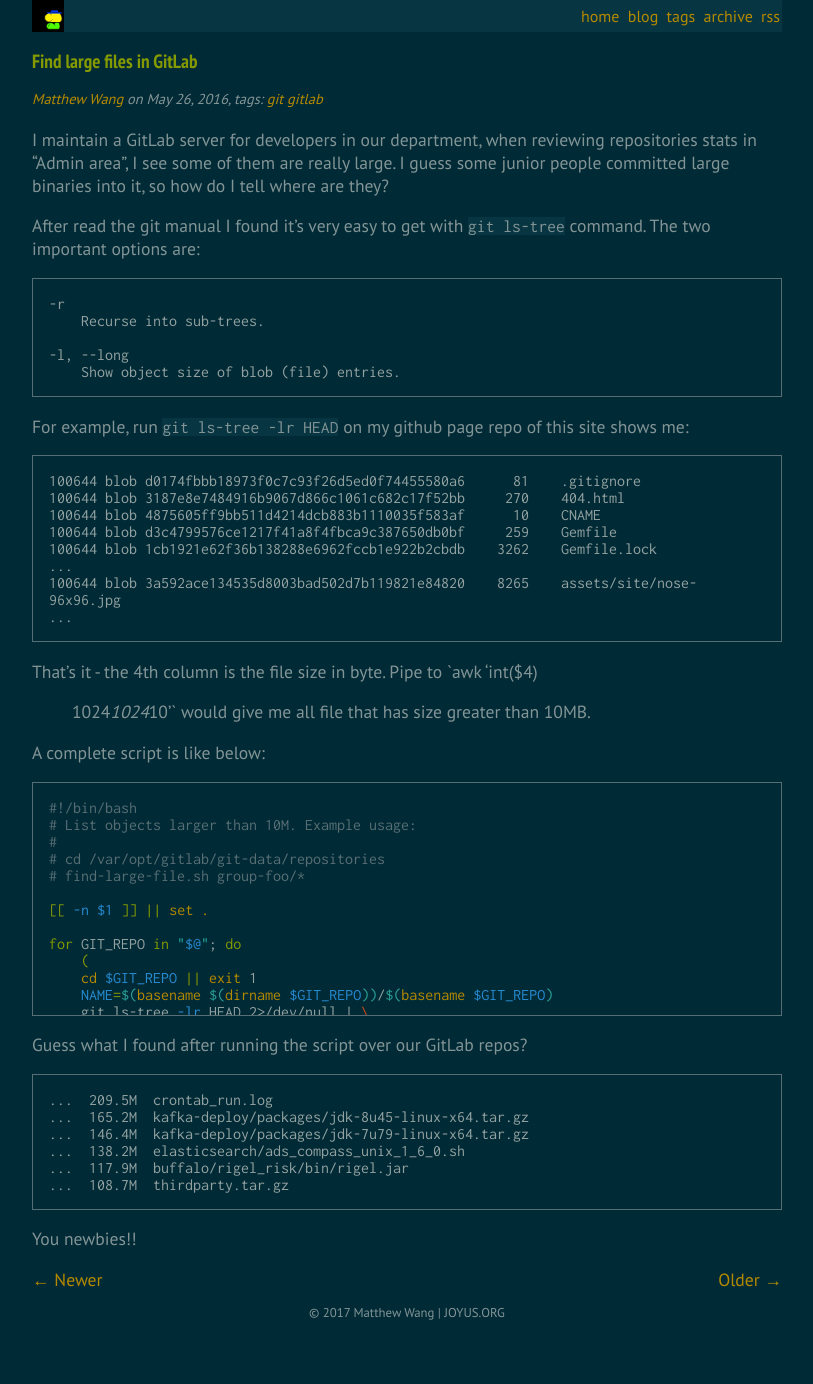
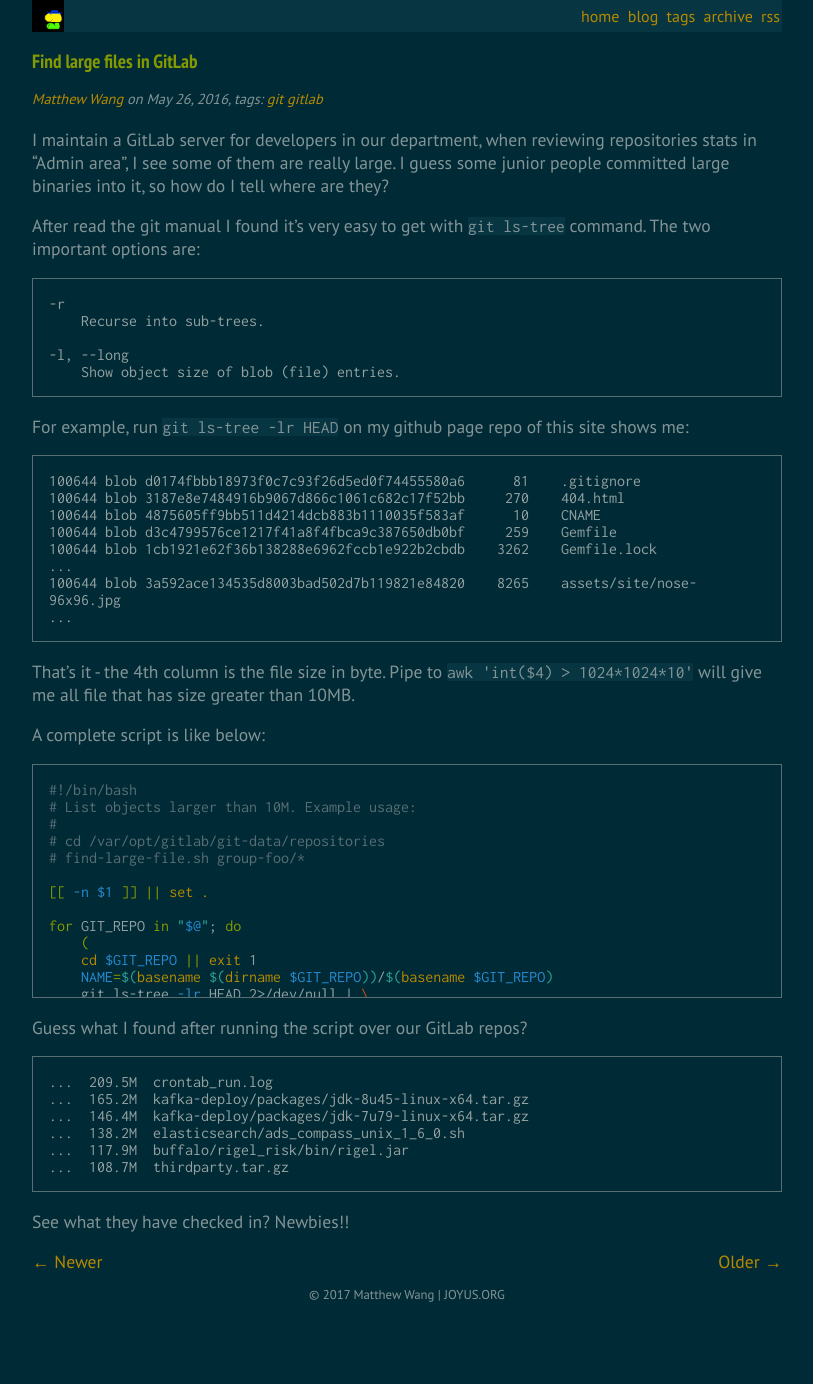
Before and after one commit to ymattw/joyus, a Jekyll site: the page built from _posts/2016-05-26-find-large-files-in-gitlab.md, in a window 1280 px wide. Shown: the whole page, without its empty margins (233-1046 px from the left). Built offline with Jekyll 4.4.1, drawn with Linux system fonts in a browser that asks for light colours; comment, search, counter and statistics services are not loaded.

Commit message:
Update 2016-05-26-find-large-files-in-gitlab.md

````diff
--- a/_posts/2016-05-26-find-large-files-in-gitlab.md
+++ b/_posts/2016-05-26-find-large-files-in-gitlab.md
@@ -32,8 +32,8 @@ shows me:
 ...
 ```
 
-That's it - the 4th column is the file size in byte.  Pipe to `awk 'int($4)
-> 1024*1024*10'` would give me all file that has size greater than 10MB.
+That's it - the 4th column is the file size in byte.  Pipe to `awk 'int($4) > 1024*1024*10'`
+will give me all file that has size greater than 10MB.
 
 A complete script is like below:
 
@@ -67,4 +67,4 @@ Guess what I found after running the script over our GitLab repos?
 ...  108.7M  thirdparty.tar.gz
 ```
 
-You newbies!!
+See what they have checked in? Newbies!!
````
